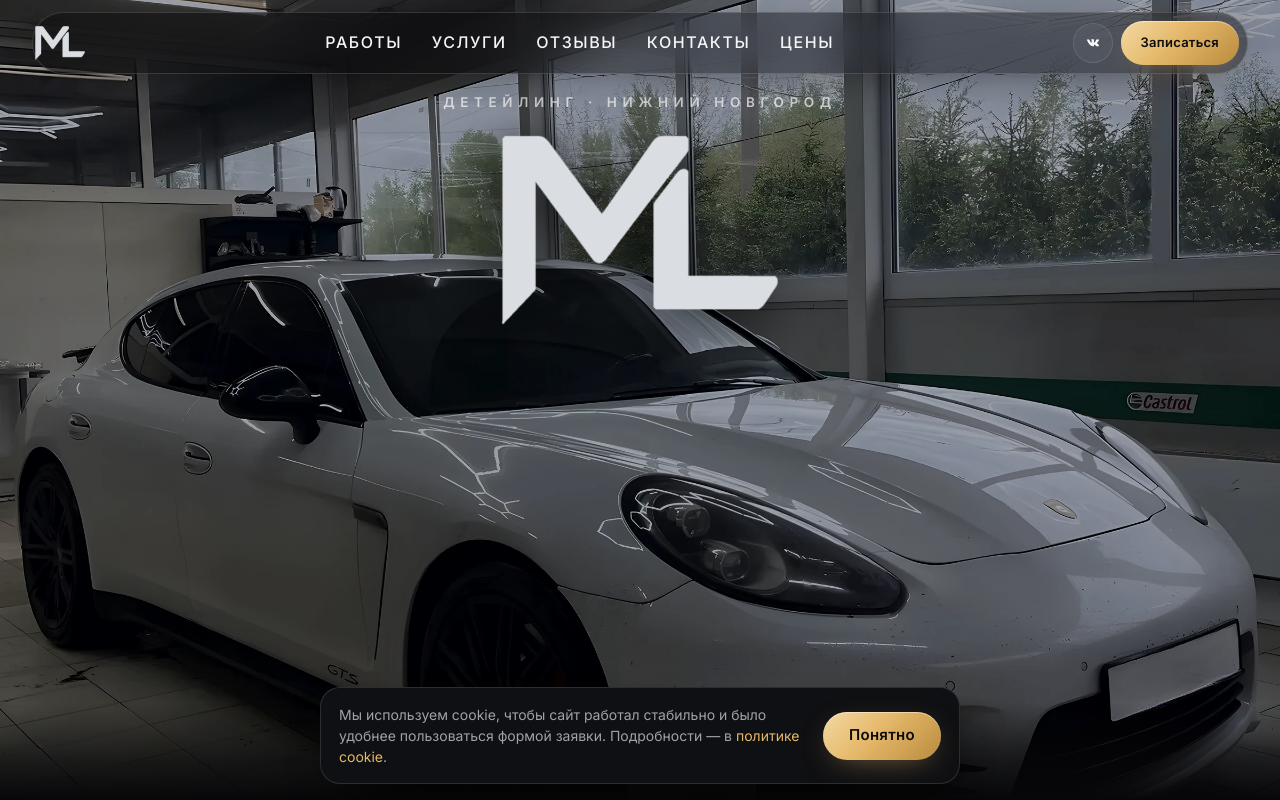
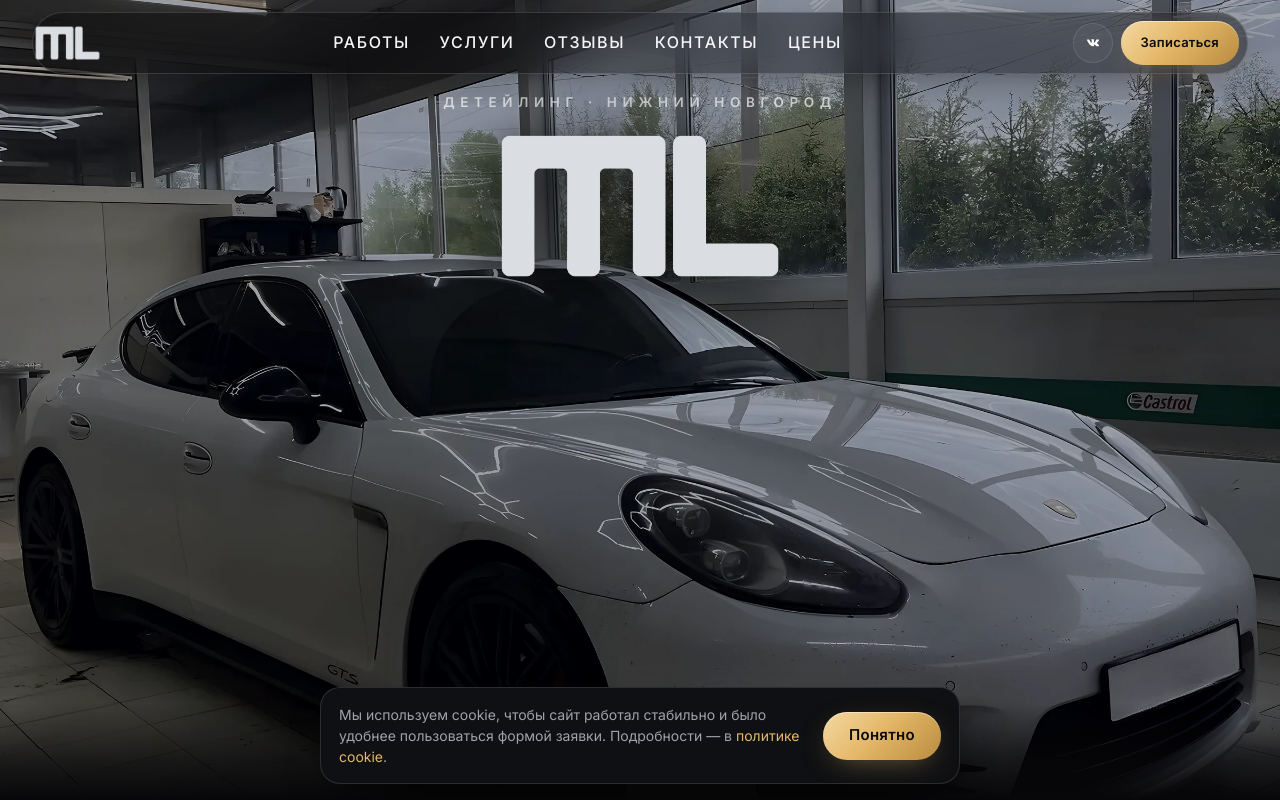
Before and after one commit to elisaferrari1100-blip/ml-detailing, a plain HTML site: page index.html in a window 1280 px wide. Shown: the top 800 px of the page. Drawn offline with Linux system fonts and the light colour scheme; a web font is replaced by a local one.

Commit message:
Логотип v5: только прямые линии, без диагоналей

```diff
--- a/index.html
+++ b/index.html
@@ -41,8 +41,8 @@
     <link rel="preload" as="image" href="./images/hero/narrow-car.webp" media="(max-width: 767px)" type="image/webp" />
     <link rel="preload" as="image" href="./images/hero/wide-bg.webp" media="(min-width: 768px)" type="image/webp" />
     <link rel="preload" as="image" href="./images/hero/wide-car.webp" media="(min-width: 768px)" type="image/webp" />
-    <link rel="preload" as="image" href="./brand/logo-flat-v4.webp" type="image/webp" />
-    <link rel="preload" as="image" href="./brand/logo-flat-v4-mark.webp" type="image/webp" />
+    <link rel="preload" as="image" href="./brand/logo-flat-v5.webp" type="image/webp" />
+    <link rel="preload" as="image" href="./brand/logo-flat-v5-mark.webp" type="image/webp" />
 
     <link rel="stylesheet" href="./css/styles.css" />
     <link rel="stylesheet" href="./css/extras.css" />
--- a/js/app.js
+++ b/js/app.js
@@ -50,8 +50,8 @@
   }
 
   function brandMark(sizeClass = "brand-mark") {
-    const src = site.brand.logoMark || "./brand/logo-flat-v4-mark.webp";
-    const fallback = site.brand.logoMarkPng || "./brand/logo-flat-v4-mark.png";
+    const src = site.brand.logoMark || "./brand/logo-flat-v5-mark.webp";
+    const fallback = site.brand.logoMarkPng || "./brand/logo-flat-v5-mark.png";
     return `<picture>
       <source type="image/webp" srcset="${esc(src)}">
       <img class="${sizeClass}" src="${esc(fallback)}" width="59" height="40" alt="${esc(site.brand.name)} — детейлинг">
@@ -273,8 +273,8 @@
         <p class="hero-kicker">${esc(site.brand.kicker)}</p>
         <h1 id="hero-title" class="sr-only">ML Detailing</h1>
         <picture class="hero-logo-wrap">
-          <source type="image/webp" srcset="${esc(site.brand.logoHero || "./brand/logo-flat-v4.webp")}">
-          <img class="hero-logo" src="${esc(site.brand.logoHeroPng || "./brand/logo-flat-v4.png")}" alt="" width="795" height="562" decoding="sync" fetchpriority="high" aria-hidden="true">
+          <source type="image/webp" srcset="${esc(site.brand.logoHero || "./brand/logo-flat-v5.webp")}">
+          <img class="hero-logo" src="${esc(site.brand.logoHeroPng || "./brand/logo-flat-v5.png")}" alt="" width="1026" height="560" decoding="sync" fetchpriority="high" aria-hidden="true">
         </picture>
       </div>
       <div aria-hidden="true" class="hero-fade"></div>
--- a/js/config.js
+++ b/js/config.js
@@ -21,12 +21,12 @@ window.ML_SITE = {
     heroWords: ["ML"],
     kicker: "Детейлинг · Нижний Новгород",
     city: "Нижний Новгород",
-    logoMark: "./brand/logo-flat-v4-mark.webp",
-    logoLockup: "./brand/logo-flat-v4.webp",
+    logoMark: "./brand/logo-flat-v5-mark.webp",
+    logoLockup: "./brand/logo-flat-v5.webp",
     logoPng: "./brand/logo-512.png",
-    logoHero: "./brand/logo-flat-v4.webp",
-    logoHeroPng: "./brand/logo-flat-v4.png",
-    logoMarkPng: "./brand/logo-flat-v4-mark.png",
+    logoHero: "./brand/logo-flat-v5.webp",
+    logoHeroPng: "./brand/logo-flat-v5.png",
+    logoMarkPng: "./brand/logo-flat-v5-mark.png",
     ogImage: "./brand/og-1200x630.png",
   },
 
```
Also changed, not shown: brand/logo-flat-v5-mark.png (added), brand/logo-flat-v5-mark.webp (added), brand/logo-flat-v5.png (added), brand/logo-flat-v5.webp (added).
